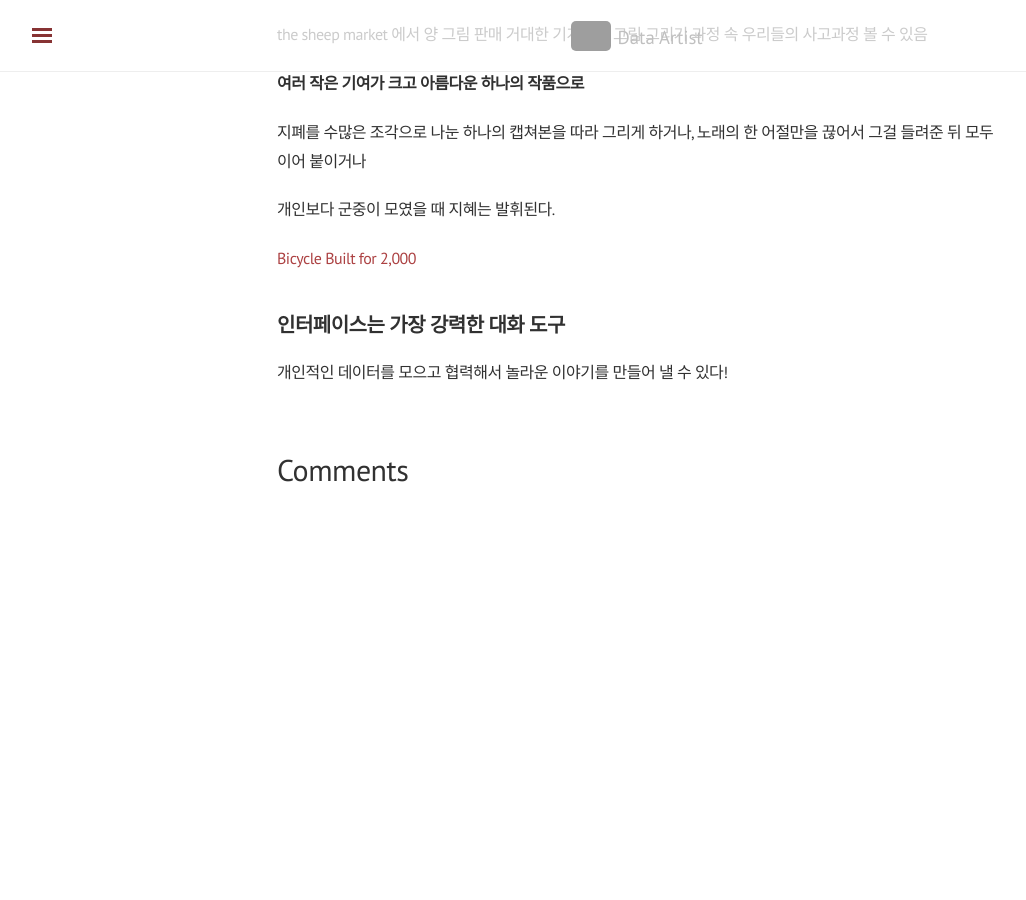
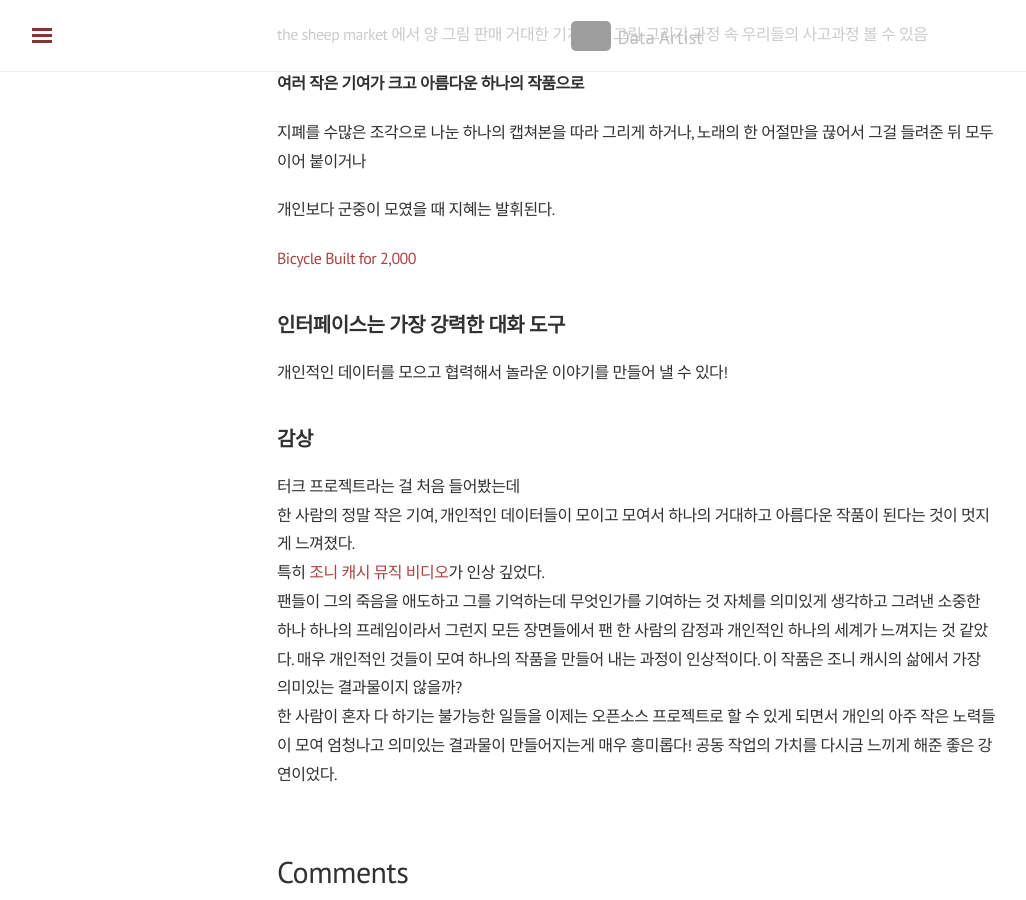
Before and after one commit to shanny924/shanny924.github.io, a Jekyll site: the page built from _posts/2020-05-11-lecture#3.md, in a window 1280 px wide and 900 px high, scrolled down 959 px. Shown: the whole window, without its empty margins (3-1029 px from the left). Built offline with Jekyll 4.4.1, drawn with Linux system fonts in a browser that asks for light colours; nearby versions of some CDN libraries; comment, search, counter and statistics services are not loaded; before the commit the page ends 1457 px from its top, so only the background shows below that; grey boxes are pictures that could not be loaded.

Commit message:
Update 2020-05-11-lecture#3.md

```diff
--- a/_posts/2020-05-11-lecture#3.md
+++ b/_posts/2020-05-11-lecture#3.md
@@ -48,3 +48,14 @@ the sheep market 에서 양 그림 판매
 
 ## 인터페이스는 가장 강력한 대화 도구
 개인적인 데이터를 모으고 협력해서 놀라운 이야기를 만들어 낼 수 있다!
+
+
+
+## 감상
+
+터크 프로젝트라는 걸 처음 들어봤는데
+한 사람의 정말 작은 기여, 개인적인 데이터들이 모이고 모여서 하나의 거대하고 아름다운 작품이 된다는 것이 멋지게 느껴졌다.
+특히 [조니 캐시 뮤직 비디오](http://www.thejohnnycashproject.com/)가 인상 깊었다.
+팬들이 그의 죽음을 애도하고 그를 기억하는데 무엇인가를 기여하는 것 자체를 의미있게 생각하고 그려낸 소중한 하나 하나의 프레임이라서 그런지 모든 장면들에서 팬 한 사람의 감정과 개인적인 하나의 세계가 느껴지는 것 같았다.
+매우 개인적인 것들이 모여 하나의 작품을 만들어 내는 과정이 인상적이다. 이 작품은 조니 캐시의 삶에서 가장 의미있는 결과물이지 않을까?
+한 사람이 혼자 다 하기는 불가능한 일들을 이제는 오픈소스 프로젝트로 할 수 있게 되면서 개인의 아주 작은 노력들이 모여 엄청나고 의미있는 결과물이 만들어지는게 매우 흥미롭다! 공동 작업의 가치를 다시금 느끼게 해준 좋은 강연이었다.
```
